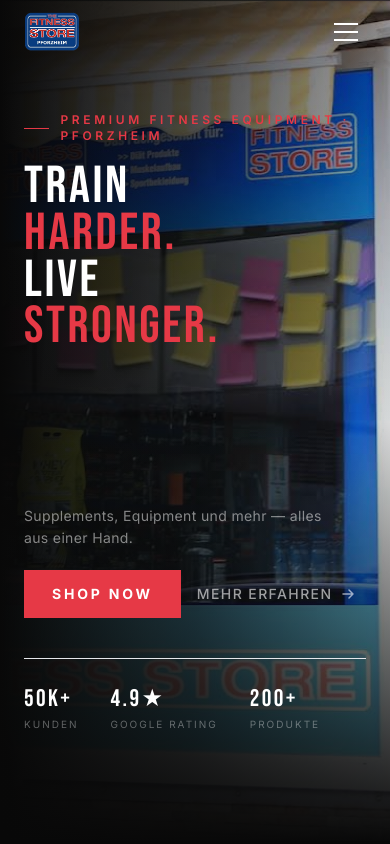
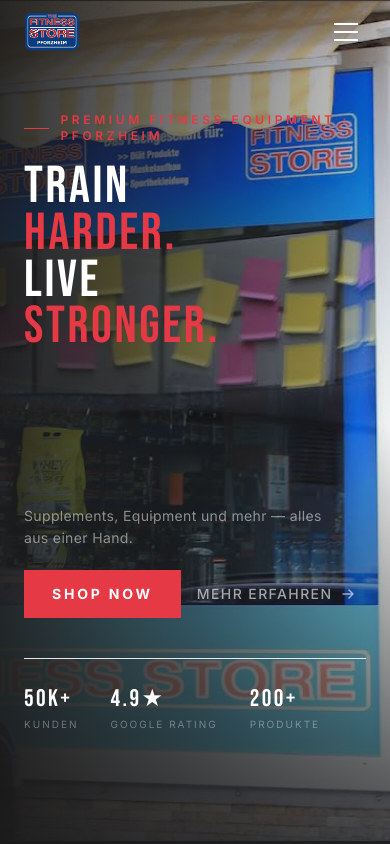
Before and after one commit to stevenpechtl2002-stack/the-fitness-store, a React (Vite) app: page / in a window 390 px wide. Shown: the top 844 px of the page. Built offline with nearby package versions, Linux system fonts and the light colour scheme.

Commit message:
Lighten entire website, normal map, hero stays img-01

```diff
--- a/src/App.jsx
+++ b/src/App.jsx
@@ -10,7 +10,7 @@
 
 export default function App() {
   return (
-    <div className="bg-[#080808] min-h-screen">
+    <div className="bg-[#1a1a1a] min-h-screen">
       <Navbar />
       <Hero />
       <Categories />
--- a/src/components/About.jsx
+++ b/src/components/About.jsx
@@ -50,7 +50,7 @@
                 initial={{ opacity: 0, scale: 0.8 }}
                 animate={inView ? { opacity: 1, scale: 1 } : {}}
                 transition={{ delay: 0.6, duration: 0.6, ease: [0.22, 1, 0.36, 1] }}
-                className="absolute -bottom-6 -left-6 bg-[#080808] border border-white/10 p-6 lg:p-8"
+                className="absolute -bottom-6 -left-6 bg-[#1a1a1a] border border-white/10 p-6 lg:p-8"
               >
                 <div className="font-display text-5xl lg:text-6xl text-[#e63946] tracking-wider">
                   2018
--- a/src/components/Bestsellers.jsx
+++ b/src/components/Bestsellers.jsx
@@ -132,7 +132,7 @@
             alt={product.name}
             className="w-full h-full object-cover object-center"
           />
-          <div className="absolute inset-0 bg-gradient-to-t from-[#0d0d0d] via-transparent to-transparent" />
+          <div className="absolute inset-0 bg-gradient-to-t from-[#222222] via-transparent to-transparent" />
 
           {/* Badge */}
           {product.badge && (
@@ -224,7 +224,7 @@
   const inView = useInView(ref, { once: true, margin: '-100px' })
 
   return (
-    <section id="bestseller" className="py-24 lg:py-36 bg-[#050505]">
+    <section id="bestseller" className="py-24 lg:py-36 bg-[#141414]">
       <div className="max-w-7xl mx-auto px-6 lg:px-12">
         {/* Header */}
         <div ref={ref} className="flex flex-col lg:flex-row lg:items-end justify-between mb-16 gap-6">
--- a/src/components/Categories.jsx
+++ b/src/components/Categories.jsx
@@ -58,7 +58,7 @@
           alt={cat.title}
           className="w-full h-full object-cover object-center"
         />
-        <div className="absolute inset-0 bg-gradient-to-t from-[#080808] via-[#080808]/30 to-transparent" />
+        <div className="absolute inset-0 bg-gradient-to-t from-[#1a1a1a] via-[#1a1a1a]/20 to-transparent" />
 
         {/* Red accent top border */}
         {cat.accent && (
--- a/src/components/Footer.jsx
+++ b/src/components/Footer.jsx
@@ -12,7 +12,7 @@
 
 export default function Footer() {
   return (
-    <footer className="bg-[#050505] border-t border-white/5">
+    <footer className="bg-[#141414] border-t border-white/5">
       {/* Main Footer */}
       <div className="max-w-7xl mx-auto px-6 lg:px-12 py-16 lg:py-24">
         <div className="grid grid-cols-2 lg:grid-cols-5 gap-12 lg:gap-8">
@@ -126,7 +126,7 @@
       </div>
 
       {/* Bottom bar */}
-      <div className="border-t border-white/5 bg-[#030303]">
+      <div className="border-t border-white/5 bg-[#111111]">
         <div className="max-w-7xl mx-auto px-6 lg:px-12 py-4 flex flex-col sm:flex-row items-center justify-between gap-2">
           <p className="font-body text-white/20 text-xs tracking-widest">
             © 2024 The Fitness Store. Alle Rechte vorbehalten.
--- a/src/components/Hero.jsx
+++ b/src/components/Hero.jsx
@@ -46,8 +46,8 @@
           alt="The Fitness Store"
           className="w-full h-full object-cover object-center"
         />
-        <div className="absolute inset-0 bg-gradient-to-r from-[#080808] via-[#080808]/65 to-[#080808]/15" />
-        <div className="absolute inset-0 bg-gradient-to-t from-[#080808] via-transparent to-[#080808]/30" />
+        <div className="absolute inset-0 bg-gradient-to-r from-[#1a1a1a]/90 via-[#1a1a1a]/50 to-[#1a1a1a]/5" />
+        <div className="absolute inset-0 bg-gradient-to-t from-[#1a1a1a]/80 via-transparent to-[#1a1a1a]/20" />
       </motion.div>
 
       {/* Content — fills viewport top to bottom */}
--- a/src/components/Location.jsx
+++ b/src/components/Location.jsx
@@ -20,7 +20,7 @@
   const inView = useInView(ref, { once: true, margin: '-80px' })
 
   return (
-    <section id="standort" className="py-24 lg:py-36 bg-[#050505]">
+    <section id="standort" className="py-24 lg:py-36 bg-[#141414]">
       <div className="max-w-7xl mx-auto px-6 lg:px-12">
 
         {/* Header */}
@@ -183,7 +183,7 @@
             <div className="absolute top-0 left-0 right-0 h-0.5 bg-[#e63946] z-10" />
 
             {/* Map label */}
-            <div className="absolute bottom-4 left-4 z-10 bg-[#080808]/90 backdrop-blur-sm border border-white/10 px-3 py-2 flex items-center gap-2">
+            <div className="absolute bottom-4 left-4 z-10 bg-[#1a1a1a]/90 backdrop-blur-sm border border-white/10 px-3 py-2 flex items-center gap-2">
               <div className="w-2 h-2 rounded-full bg-[#e63946] animate-pulse" />
               <span className="font-body text-white text-xs tracking-widest uppercase">
                 Bleichstraße 12 · Pforzheim
--- a/src/components/Navbar.jsx
+++ b/src/components/Navbar.jsx
@@ -35,7 +35,7 @@
         transition={{ duration: 0.6, ease: [0.22, 1, 0.36, 1] }}
         className={`fixed top-0 left-0 right-0 z-50 transition-all duration-500 ${
           scrolled
-            ? 'bg-[#080808]/95 backdrop-blur-md border-b border-white/5'
+            ? 'bg-[#1a1a1a]/95 backdrop-blur-md border-b border-white/5'
             : 'bg-transparent'
         }`}
       >
--- a/src/components/Reviews.jsx
+++ b/src/components/Reviews.jsx
@@ -11,7 +11,7 @@
   const inView = useInView(ref, { once: true, margin: '-100px' })
 
   return (
-    <section id="bewertungen" className="py-24 lg:py-36 bg-[#050505] overflow-hidden">
+    <section id="bewertungen" className="py-24 lg:py-36 bg-[#141414] overflow-hidden">
       <div className="max-w-7xl mx-auto px-6 lg:px-12">
 
         {/* Header */}
--- a/src/components/ui/testimonials-columns-1.tsx
+++ b/src/components/ui/testimonials-columns-1.tsx
@@ -81,7 +81,7 @@
             {props.testimonials.map(({ text, image, name, role }, i) => (
               <div
                 key={i}
-                className="p-6 rounded-none border border-white/8 bg-[#0d0d0d] max-w-xs w-full relative group hover:border-[#e63946]/30 transition-all duration-500"
+                className="p-6 rounded-none border border-white/8 bg-[#222222] max-w-xs w-full relative group hover:border-[#e63946]/30 transition-all duration-500"
               >
                 {/* Quote accent */}
                 <div className="absolute top-3 right-4 font-display text-4xl text-[#e63946]/10 leading-none group-hover:text-[#e63946]/20 transition-colors duration-300">
--- a/src/index.css
+++ b/src/index.css
@@ -11,11 +11,11 @@
 
   html {
     scroll-behavior: smooth;
-    background-color: #080808;
+    background-color: #1a1a1a;
   }
 
   body {
-    background-color: #080808;
+    background-color: #1a1a1a;
     color: #ffffff;
     font-family: 'Inter', sans-serif;
     overflow-x: hidden;
@@ -33,7 +33,7 @@
   }
 
   ::-webkit-scrollbar-track {
-    background: #080808;
+    background: #1a1a1a;
   }
 
   ::-webkit-scrollbar-thumb {
@@ -58,11 +58,11 @@
   }
 
   .card-gradient {
-    background: linear-gradient(145deg, #111111 0%, #0d0d0d 100%);
+    background: linear-gradient(145deg, #252525 0%, #222222 100%);
   }
 
   .hero-gradient {
-    background: linear-gradient(to right, #080808 30%, transparent 70%);
+    background: linear-gradient(to right, #1a1a1a 30%, transparent 70%);
   }
 
   .red-glow {
```
